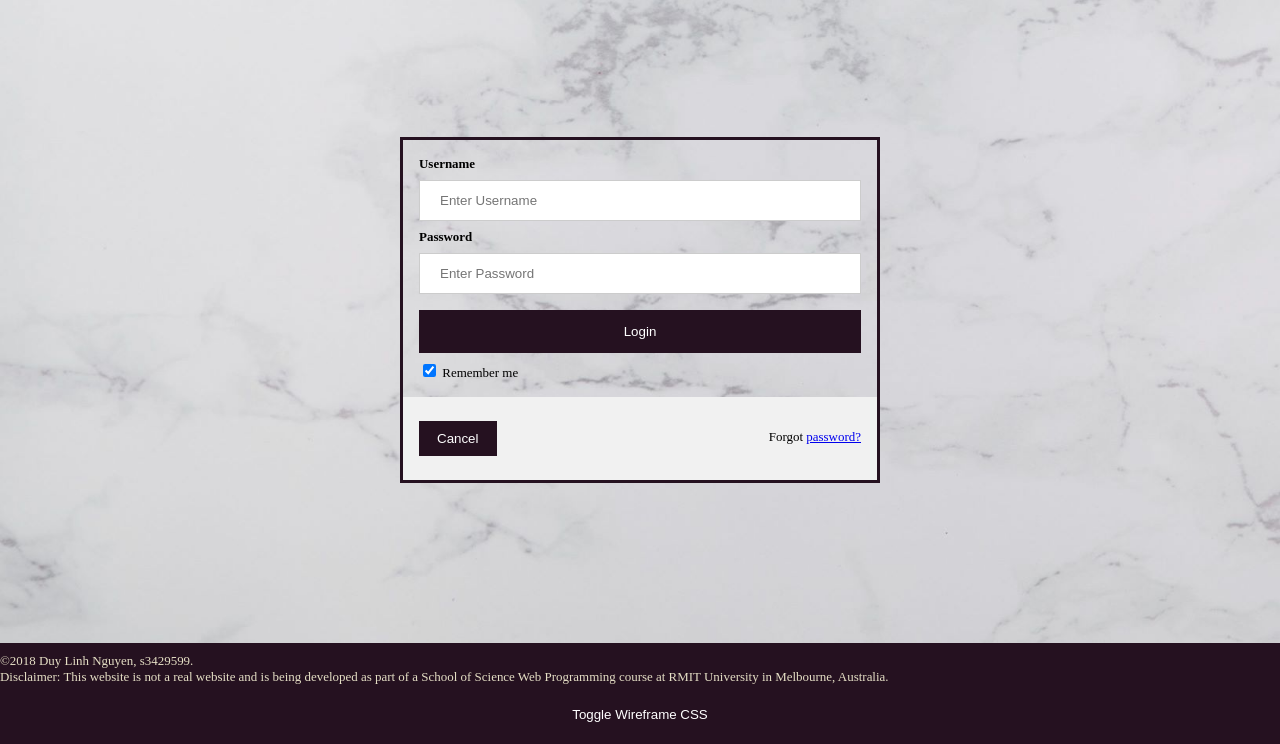
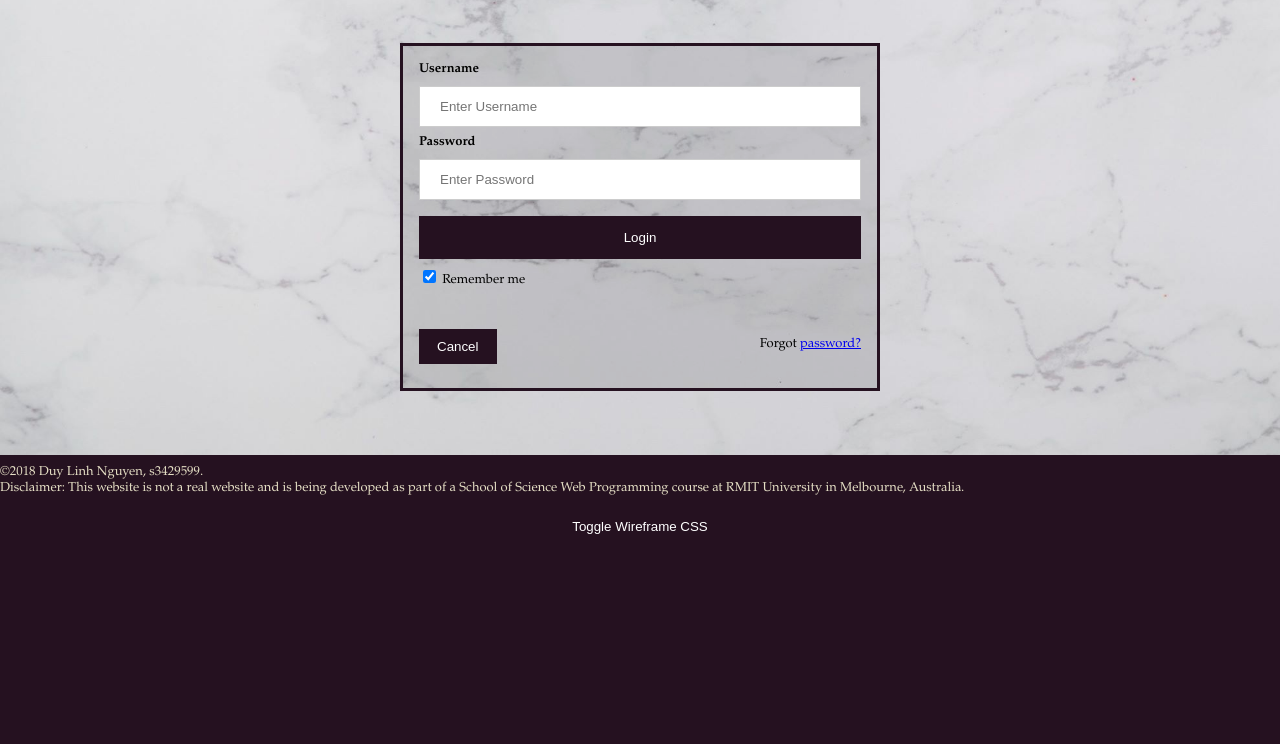
Before and after one commit to nugyn/msbstone-website, a PHP site: page /a2/login.php in a window 1280 px wide. Shown: the part 327-1071 px from the top of the page. After the commit the page ends 861 px from the top, so only its background shows below. Run offline with PHP 8.4, Linux system fonts and the light colour scheme.

Commit message:
Modified index, fonts and overall styling.

```diff
--- a/wp/a2/css/style.css
+++ b/wp/a2/css/style.css
@@ -1,16 +1,3 @@
-
-/*a.:link, a:visited{
-      background-color: #251120;
-      color: #E5DFC5;
-      padding: 14px 25px;
-      text-align: center;
-      text-decoration: none;
-      display: inline-block;
-}
-a:hover, a:active{
-    background-color: lightgrey;
-}*/
-
 header{
   text-align: left;
   background: #251120;
@@ -32,13 +19,6 @@ header{
 main{
   width: 100%;
 }
-/* nav.uncool{
-   font-size: 18px;
-   text-align: center;
-   clear: both;
-   background: #251120;
-   width: 100%;
- }*/
 
  body:before, body:after{
    content: "";
@@ -56,8 +36,10 @@ body:after{
 html{
   box-sizing: border-box;
 }
+body, html, p, h1, h2{
+  font-family: "Palatino Linotype", "Book Antiqua", Palatino, serif;
+}
 html, body{
-  font-family: "Times New Roman", Times, serif;
   font-size: 0.9em;
   width: 100%;
   margin: 0;
@@ -66,8 +48,6 @@ html, body{
   background-repeat: no-repeat;
   background-size: cover;
   width: 100%;
-/*  border-left: 10px solid #251120;
-  border-right: 10px solid #251120; */
   display: block;
   overflow: auto;
   clear: both;
@@ -161,8 +141,8 @@ nav ul li a:hover {
 
 .grid{
   width: 75%;
-  height: 75%;
-  padding: 12.5% 12.5% 12.5% 12.5%;
+  height: 90%;
+  padding: 5% 12.5% 5% 12.5%;
 }
 
 .grid .grid-content{
@@ -244,6 +224,8 @@ button:hover {
 
 .container {
     padding: 16px;
+    background: rgba(0, 0, 0, 0.1);
+
 }
 
 
--- a/wp/a2/login.php
+++ b/wp/a2/login.php
@@ -43,7 +43,7 @@
   </div>
 
 
-  <div class="container" style="background-color:#f1f1f1">
+  <div class="container" >
     <button type="button" class="cancelbtn">Cancel</button>
     <span class="psw">Forgot <a href="#">password?</a></span>
   </div>
```
Also changed, not shown: wp/a2/index.php (+14 -10 lines).
